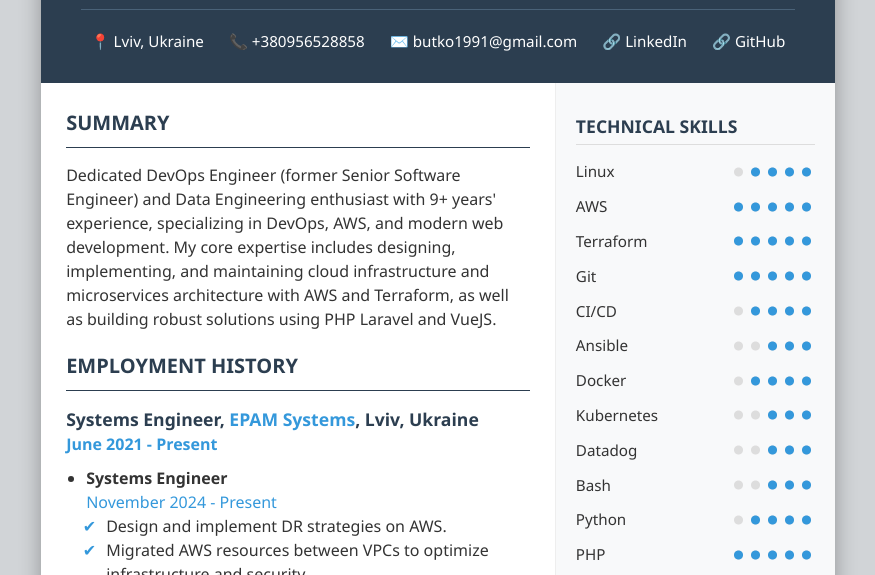
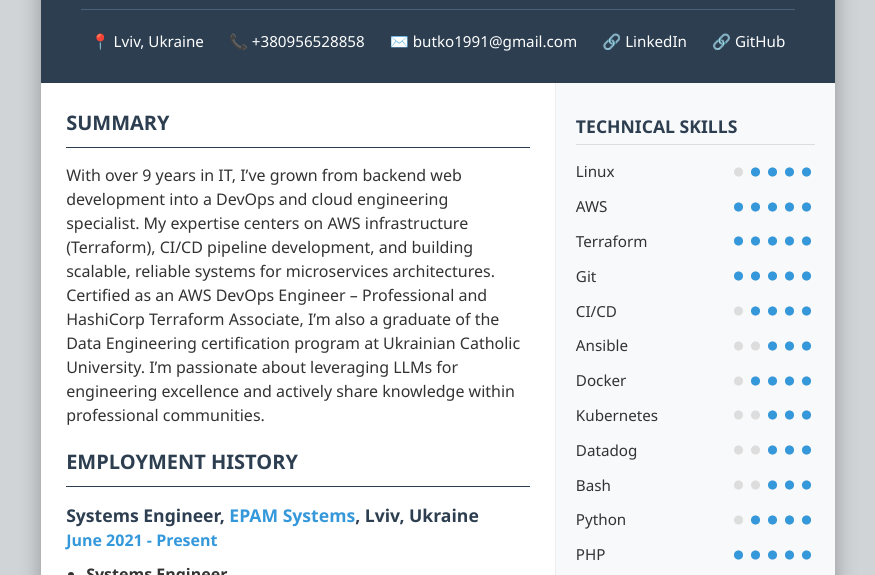
Before and after one commit to turb0bur/turb0bur, a plain HTML site: page index.html in a window 1280 px wide. Shown: the part 152-727 px from the top of the page, without its empty margins (202-1077 px from the left). Drawn offline with Linux system fonts and the light colour scheme.

Commit message:
Sync HTML-version summary with Linkedin profile

```diff
--- a/index.html
+++ b/index.html
@@ -112,13 +112,15 @@
             <section>
                 <h2>Summary</h2>
                 <p>
-                    Dedicated DevOps Engineer (former Senior Software Engineer) and Data Engineering enthusiast with 9+
-                    years' experience,
-                    specializing in DevOps, AWS, and modern web development. My core expertise includes designing,
-                    implementing,
-                    and maintaining cloud infrastructure and microservices architecture with AWS and Terraform, as well
-                    as building
-                    robust solutions using PHP Laravel and VueJS.
+                    With over 9 years in IT, I’ve grown from backend web development into a DevOps and cloud engineering
+                    specialist. My expertise centers on AWS infrastructure (Terraform), CI/CD pipeline development,
+                    and building scalable, reliable systems for microservices architectures.
+                </p>
+                <p>
+                    Certified as an AWS DevOps Engineer – Professional and HashiCorp Terraform Associate,
+                    I’m also a graduate of the Data Engineering certification program at Ukrainian Catholic University.
+                    I’m passionate about leveraging LLMs for engineering excellence and actively share knowledge within
+                    professional communities.
                 </p>
             </section>
 
--- a/styles/style.css
+++ b/styles/style.css
@@ -323,6 +323,7 @@ h3.company-summary {
     .main-container {
         display: block;
         width: 100%;
+        padding-left: 5mm;
     }
 
     .sidebar {
```
